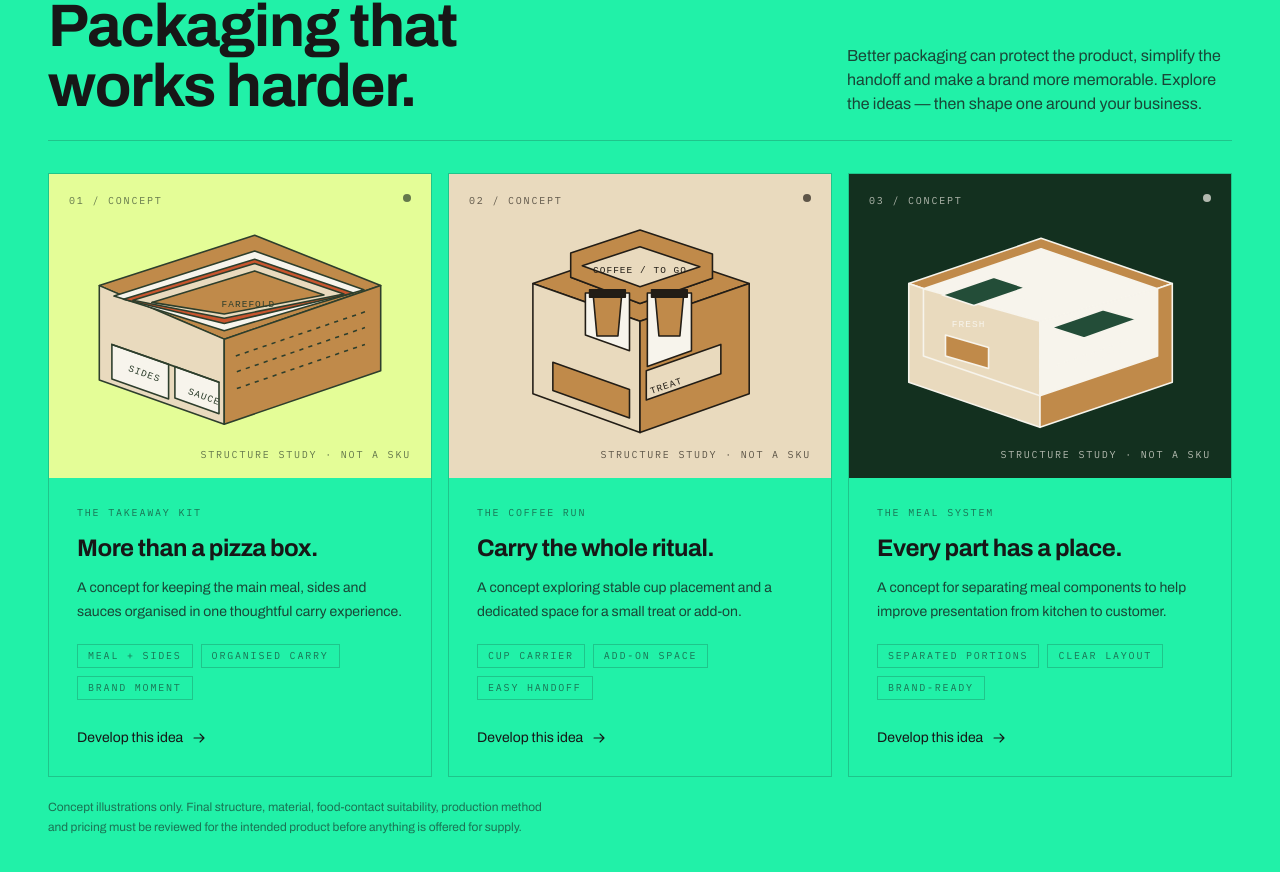
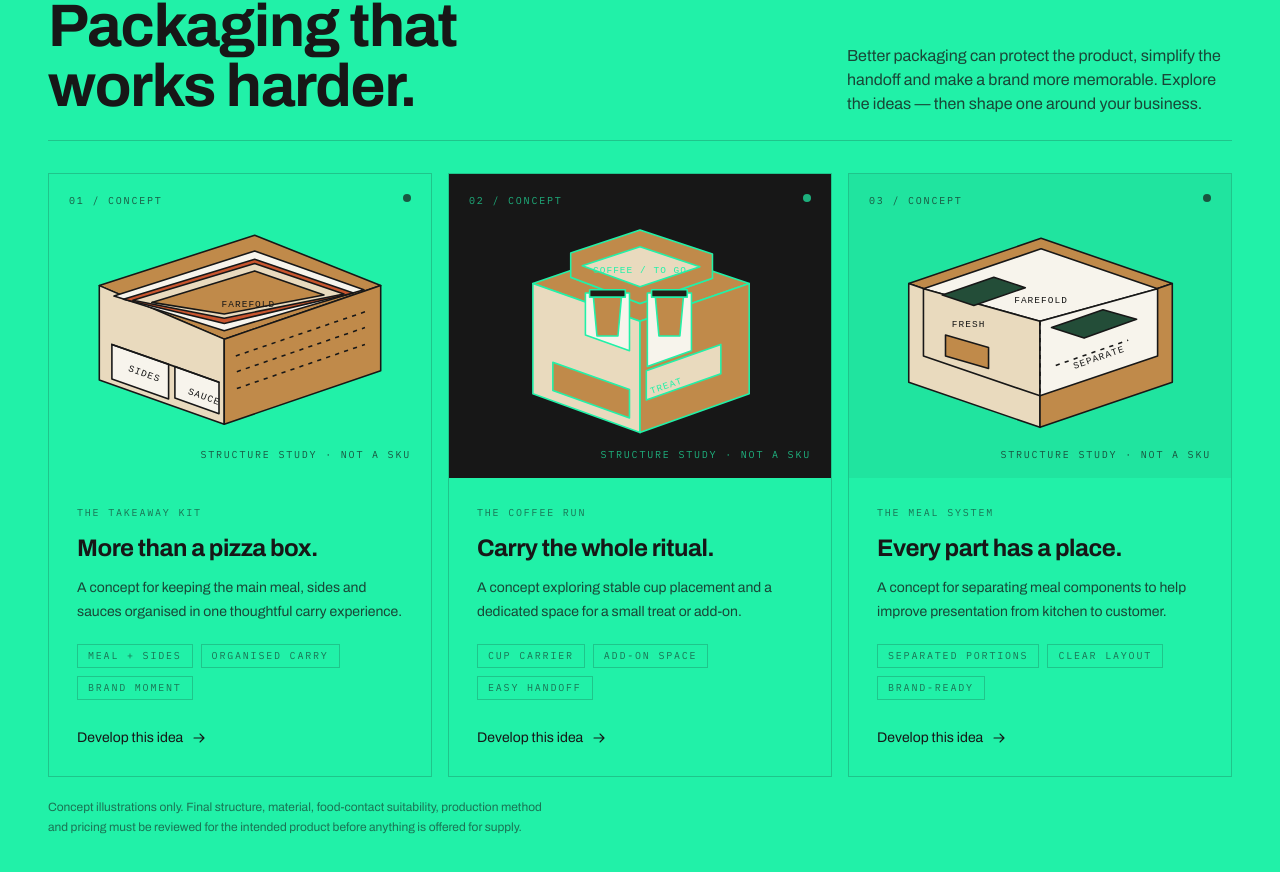
Before and after one commit to dogaranees7-ctrl/farefold, a Next.js app: page / in a window 1280 px wide. Shown: the part 1966-2838 px from the top of the page. Built offline with nearby package versions, Linux system fonts and the light colour scheme.

Commit message:
Keep concept showcase within each page's locked palette

```diff
--- a/components/sections/ConceptShowcase.tsx
+++ b/components/sections/ConceptShowcase.tsx
@@ -9,7 +9,7 @@ const concepts = [
     label: "THE TAKEAWAY KIT",
     title: "More than a pizza box.",
     detail: "A concept for keeping the main meal, sides and sauces organised in one thoughtful carry experience.",
-    className: "bg-[#e4fd97] text-[#2d3e2c]",
+    className: "bg-page-bg text-page-ink",
     kind: "pizza",
     tags: ["Meal + sides", "Organised carry", "Brand moment"],
   },
@@ -18,7 +18,7 @@ const concepts = [
     label: "THE COFFEE RUN",
     title: "Carry the whole ritual.",
     detail: "A concept exploring stable cup placement and a dedicated space for a small treat or add-on.",
-    className: "bg-[#e9dabe] text-[#221d16]",
+    className: "bg-page-accent text-page-accent-ink",
     kind: "coffee",
     tags: ["Cup carrier", "Add-on space", "Easy handoff"],
   },
@@ -27,7 +27,7 @@ const concepts = [
     label: "THE MEAL SYSTEM",
     title: "Every part has a place.",
     detail: "A concept for separating meal components to help improve presentation from kitchen to customer.",
-    className: "bg-[#13301f] text-[#f7f4ec]",
+    className: "bg-page-surface text-page-ink",
     kind: "meal",
     tags: ["Separated portions", "Clear layout", "Brand-ready"],
   },
```
